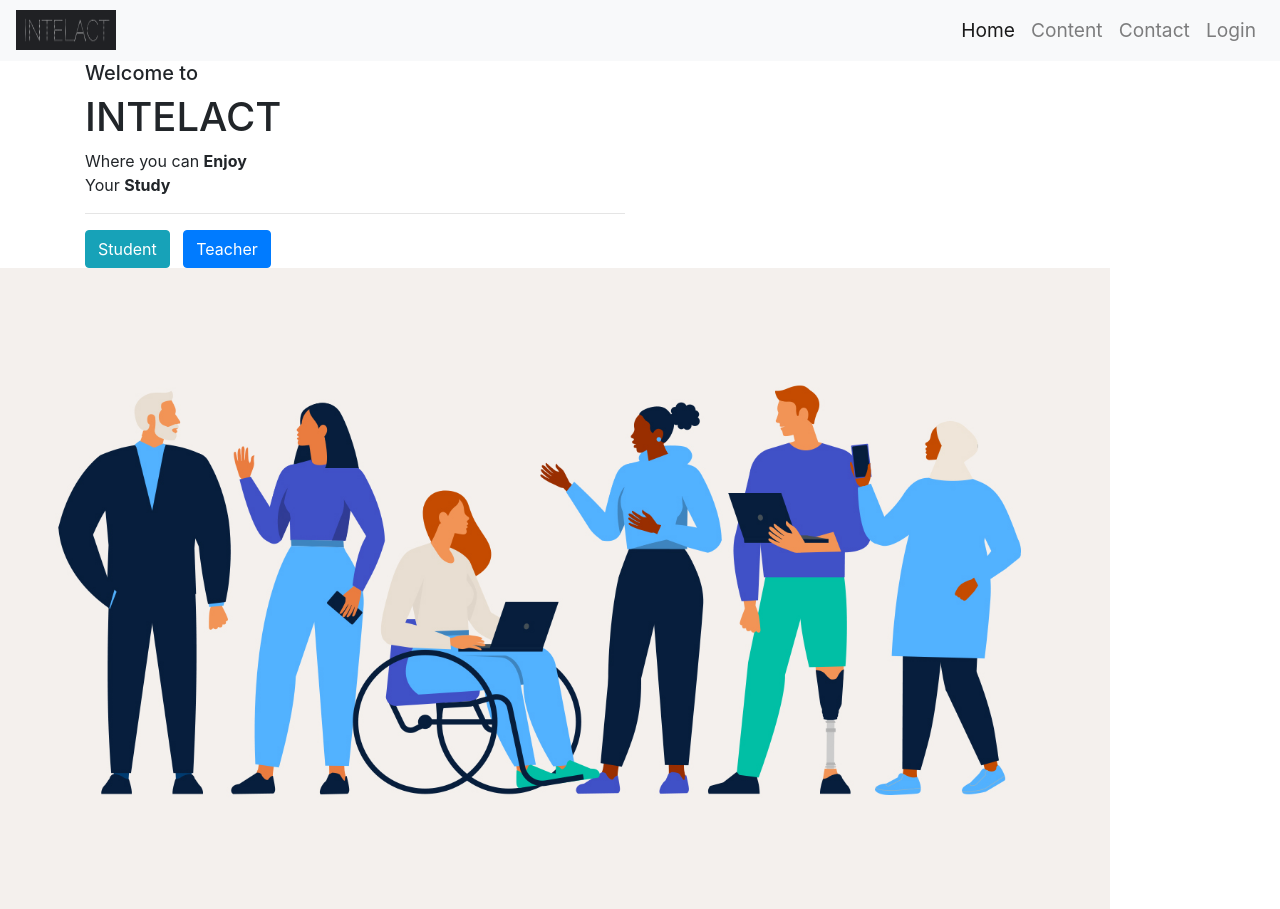
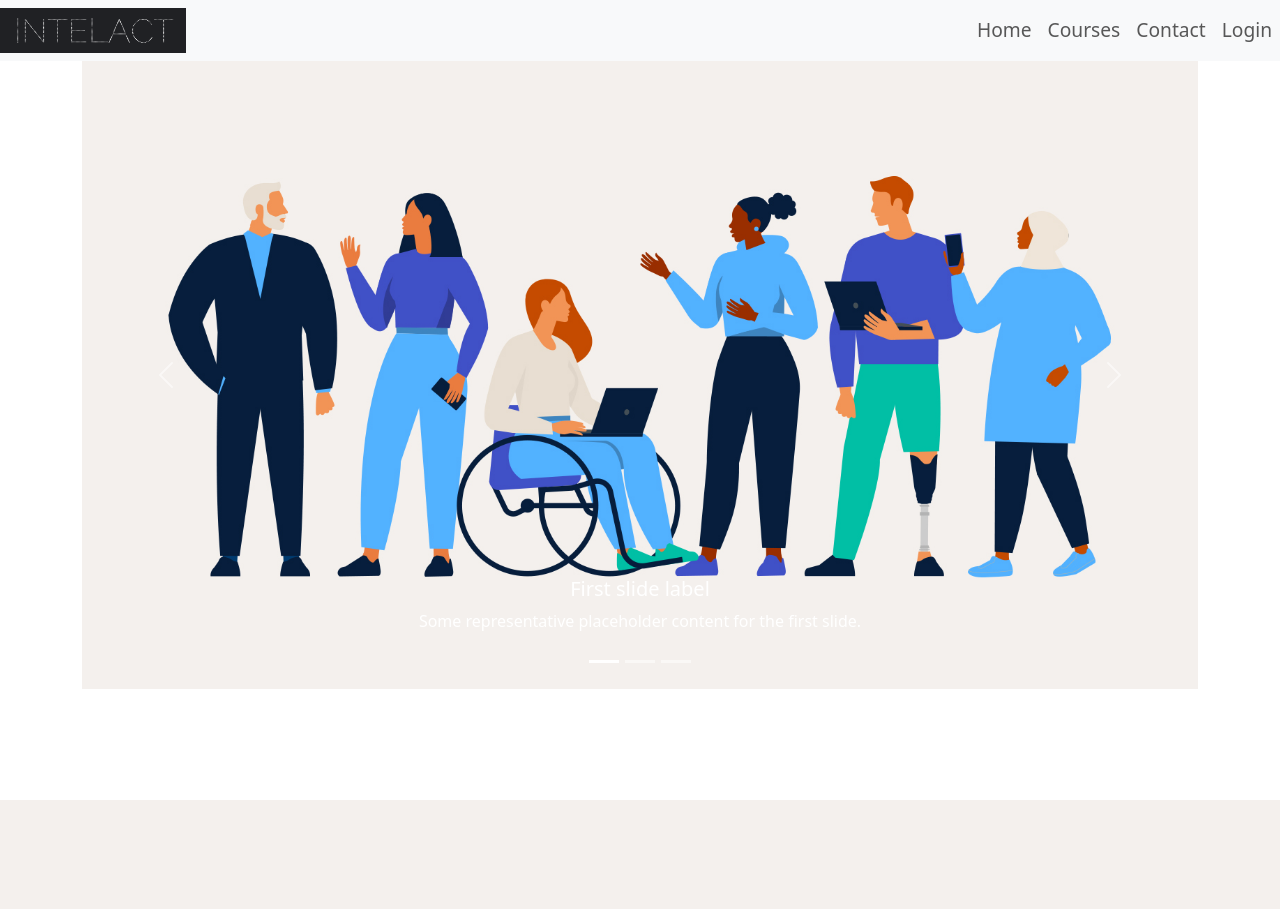
Before and after one commit to NavaprettamN/oneapi, a Django app: page / in a window 1280 px wide. After the commit the page ends 800 px from the top, so only its background shows below. Run offline with Django 3.2, Linux system fonts and the light colour scheme; some libraries are stand-ins or nearby versions.

Commit message:
landing page 1

```diff
--- a/templates/base/base.html
+++ b/templates/base/base.html
@@ -1,5 +1,5 @@
 {% load static %}
-<!doctype html>
+{% comment %} <!doctype html>
 <html lang="en">
 <head>
     <!-- Required meta tags -->
@@ -22,7 +22,21 @@
     <title>{% block title %} {% endblock %}</title>
     <style>{% block css %} {% endblock %}</style>
 </head>
-<body  >
+<body> {% endcomment %}
+
+
+<!doctype html>
+<html lang="en">
+    <head>
+    <meta charset="utf-8">
+    <meta name="viewport" content="width=device-width, initial-scale=1">
+    <title>INTELACT</title>
+    <link href="https://cdn.jsdelivr.net/npm/bootstrap@5.3.0/dist/css/bootstrap.min.css" rel="stylesheet" integrity="sha384-9ndCyUaIbzAi2FUVXJi0CjmCapSmO7SnpJef0486qhLnuZ2cdeRhO02iuK6FUUVM" crossorigin="anonymous">
+    </head>
+    <body>
+    <script src="https://cdn.jsdelivr.net/npm/bootstrap@5.3.0/dist/js/bootstrap.bundle.min.js" integrity="sha384-geWF76RCwLtnZ8qwWowPQNguL3RmwHVBC9FhGdlKrxdiJJigb/j/68SIy3Te4Bkz" crossorigin="anonymous"></script>
+    </body>
+</html>
 
 
 {% include 'base/header.html' %}
@@ -35,8 +49,11 @@
 
 <!-- Optional JavaScript -->
 <!-- jQuery first, then Popper.js, then Bootstrap JS -->
-<script src="https://code.jquery.com/jquery-3.4.1.slim.min.js" integrity="sha384-J6qa4849blE2+poT4WnyKhv5vZF5SrPo0iEjwBvKU7imGFAV0wwj1yYfoRSJoZ+n" crossorigin="anonymous"></script>
+{% comment %} <script src="https://code.jquery.com/jquery-3.4.1.slim.min.js" integrity="sha384-J6qa4849blE2+poT4WnyKhv5vZF5SrPo0iEjwBvKU7imGFAV0wwj1yYfoRSJoZ+n" crossorigin="anonymous"></script>
 <script src="https://cdn.jsdelivr.net/npm/popper.js@1.16.0/dist/umd/popper.min.js" integrity="sha384-Q6E9RHvbIyZFJoft+2mJbHaEWldlvI9IOYy5n3zV9zzTtmI3UksdQRVvoxMfooAo" crossorigin="anonymous"></script>
-<script src="https://stackpath.bootstrapcdn.com/bootstrap/4.4.1/js/bootstrap.min.js" integrity="sha384-wfSDF2E50Y2D1uUdj0O3uMBJnjuUD4Ih7YwaYd1iqfktj0Uod8GCExl3Og8ifwB6" crossorigin="anonymous"></script>
+<script src="https://stackpath.bootstrapcdn.com/bootstrap/4.4.1/js/bootstrap.min.js" integrity="sha384-wfSDF2E50Y2D1uUdj0O3uMBJnjuUD4Ih7YwaYd1iqfktj0Uod8GCExl3Og8ifwB6" crossorigin="anonymous"></script> {% endcomment %}
+<script src="https://cdn.jsdelivr.net/npm/@popperjs/core@2.11.8/dist/umd/popper.min.js" integrity="sha384-I7E8VVD/ismYTF4hNIPjVp/Zjvgyol6VFvRkX/vR+Vc4jQkC+hVqc2pM8ODewa9r" crossorigin="anonymous"></script>
+<script src="https://cdn.jsdelivr.net/npm/bootstrap@5.3.0/dist/js/bootstrap.min.js" integrity="sha384-fbbOQedDUMZZ5KreZpsbe1LCZPVmfTnH7ois6mU1QK+m14rQ1l2bGBq41eYeM/fS" crossorigin="anonymous"></script>
+
 </body>
 </html>
--- a/templates/base/header.html
+++ b/templates/base/header.html
@@ -70,19 +70,19 @@
 </style>
 
 <nav class="navbar navbar-expand-lg navbar-light bg-light">
-  <a class="nav-brand" href="#">
-    <img src="{% static 'others/logo_intelact.png' %}" width="100px" height="40px" class="d-inline-block align-top" alt="logo">
+  <a class="nav-brand" href="{% url 'index' %}">
+    <img src="{% static 'others/logo_intelact.png' %}" width="100%" height="45px" class="d-inline-block align-top" alt="logo">
   </a>
   <button class="navbar-toggler" type="button" data-toggle="collapse" data-target="#navbarNav" aria-controls="navbarNav" aria-expanded="false" aria-label="Toggle navigation">
     <span class="navbar-toggler-icon"></span>
   </button>
   <div class="collapse navbar-collapse" id="navbarNav">
-    <ul class="navbar-nav ml-auto">
+    <ul class="navbar-nav ms-auto">
       <li class="nav-item active">
         <a class="nav-link" href="{% url 'index' %}">Home</a>
       </li>
       <li class="nav-item">
-        <a class="nav-link" href="#">Content</a>
+        <a class="nav-link" href="#">Courses</a>
       </li>
       <li class="nav-item">
         <a class="nav-link" href="#">Contact</a>
--- a/templates/index.html
+++ b/templates/index.html
@@ -22,7 +22,7 @@
             <a href="/classroom/student.html" id="">Student</a>
 -->
 
-        <div class="row">
+        {% comment %} <div class="row">
                 <div class="col-6 main_section">
                         <h5>Welcome to</h5>
                         <h1> INTELACT</h1>
@@ -40,5 +40,47 @@
                 <div class="col-my-5 ">
                         <img src="{% static 'others/image1.jpg' %}" style="width: 100%; margin-left: -100px" alt="">
                 </div>
-        </div>
+        </div> {% endcomment %}
+
+
+<div id="carouselExampleCaptions" class="carousel slide">
+  <div class="carousel-indicators">
+    <button type="button" data-bs-target="#carouselExampleCaptions" data-bs-slide-to="0" class="active" aria-current="true" aria-label="Slide 1"></button>
+    <button type="button" data-bs-target="#carouselExampleCaptions" data-bs-slide-to="1" aria-label="Slide 2"></button>
+    <button type="button" data-bs-target="#carouselExampleCaptions" data-bs-slide-to="2" aria-label="Slide 3"></button>
+  </div>
+  <div class="carousel-inner">
+    <div class="carousel-item active">
+      <img src="{% static 'others/image1.jpg' %}" class="d-block w-100" alt="">
+      <div class="carousel-caption d-none d-md-block">
+        <h5>First slide label</h5>
+        <p>Some representative placeholder content for the first slide.</p>
+      </div>
+    </div>
+    <div class="carousel-item">
+      <img src="{% static 'others/image1.jpg' %}" class="d-block w-100" alt="...">
+      <div class="carousel-caption d-none d-md-block">
+        <h5>Second slide label</h5>
+        <p>Some representative placeholder content for the second slide.</p>
+      </div>
+    </div>
+    <div class="carousel-item">
+      <img src="..." class="d-block w-100" alt="...">
+      <div class="carousel-caption d-none d-md-block">
+        <h5>Third slide label</h5>
+        <p>Some representative placeholder content for the third slide.</p>
+      </div>
+    </div>
+  </div>
+  <button class="carousel-control-prev" type="button" data-bs-target="#carouselExampleCaptions" data-bs-slide="prev">
+    <span class="carousel-control-prev-icon" aria-hidden="true"></span>
+    <span class="visually-hidden">Previous</span>
+  </button>
+  <button class="carousel-control-next" type="button" data-bs-target="#carouselExampleCaptions" data-bs-slide="next">
+    <span class="carousel-control-next-icon" aria-hidden="true"></span>
+    <span class="visually-hidden">Next</span>
+  </button>
+</div>
+
+
 {% endblock %}
```
